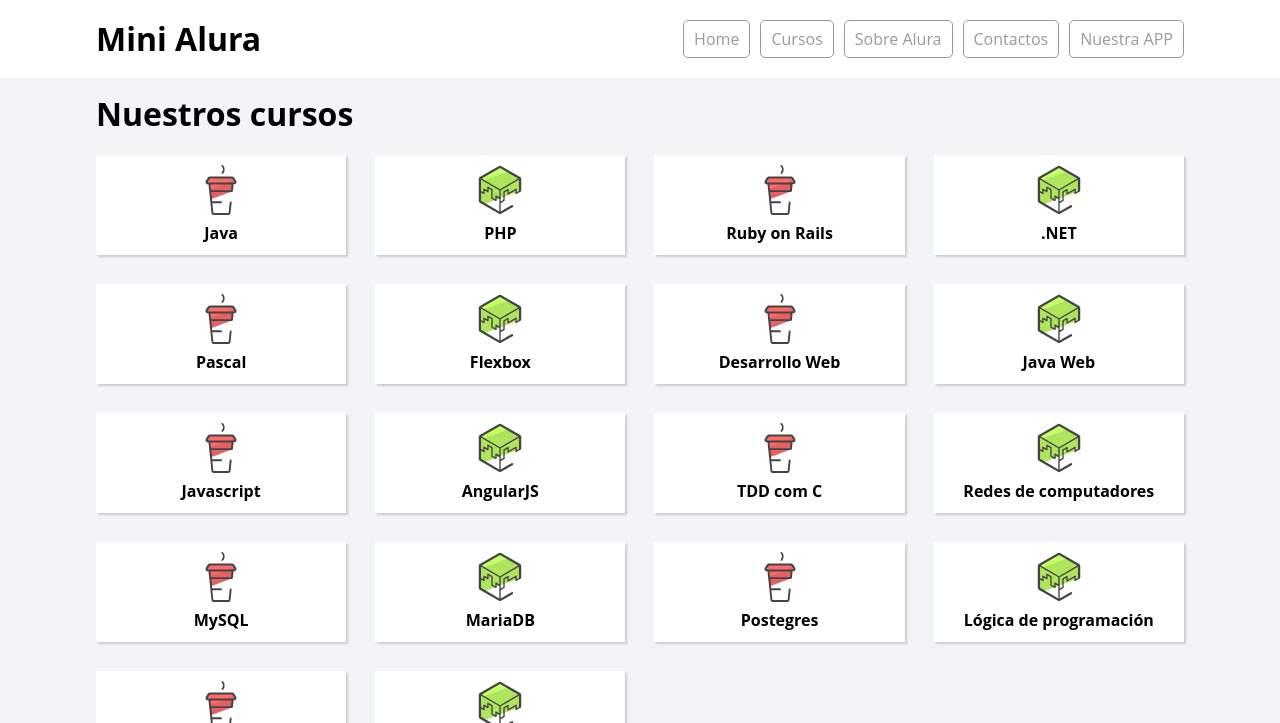
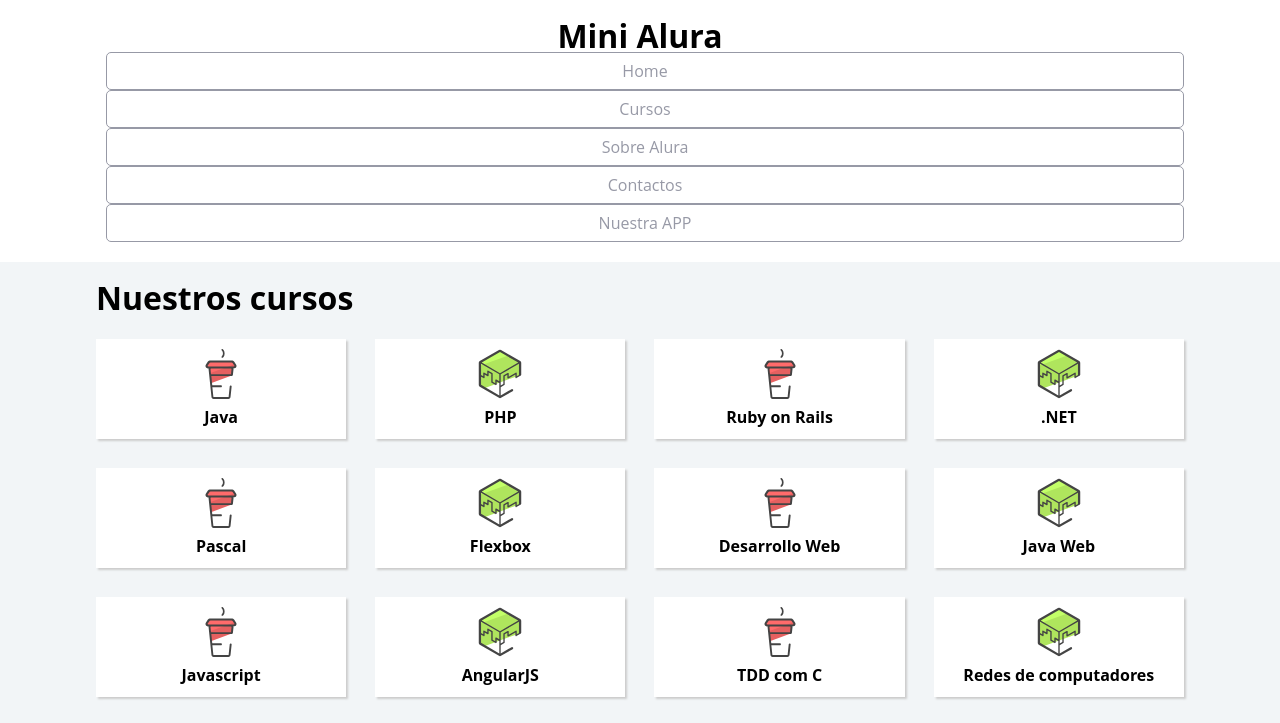
Before and after one commit to Zenitram04/Front-End-G4---ONE, a plain HTML site: page index.html in a window 1280 px wide. Shown: the top 723 px of the page. Drawn offline with Linux system fonts and the light colour scheme.

Commit message:
css flexbox modificado

```diff
--- a/css/flexbox.css
+++ b/css/flexbox.css
@@ -47,3 +47,15 @@
     display: flex;
     width: 23%;
 }
+
+/* Responsive  */
+
+.headerPrincipal .container{
+    flex-direction: column;
+    align-items: initial; /*alinear los elementos de punta a punta*/
+    text-align: center;
+}
+
+.headerPrincipal-nav {
+    flex-direction: column;
+}
```
